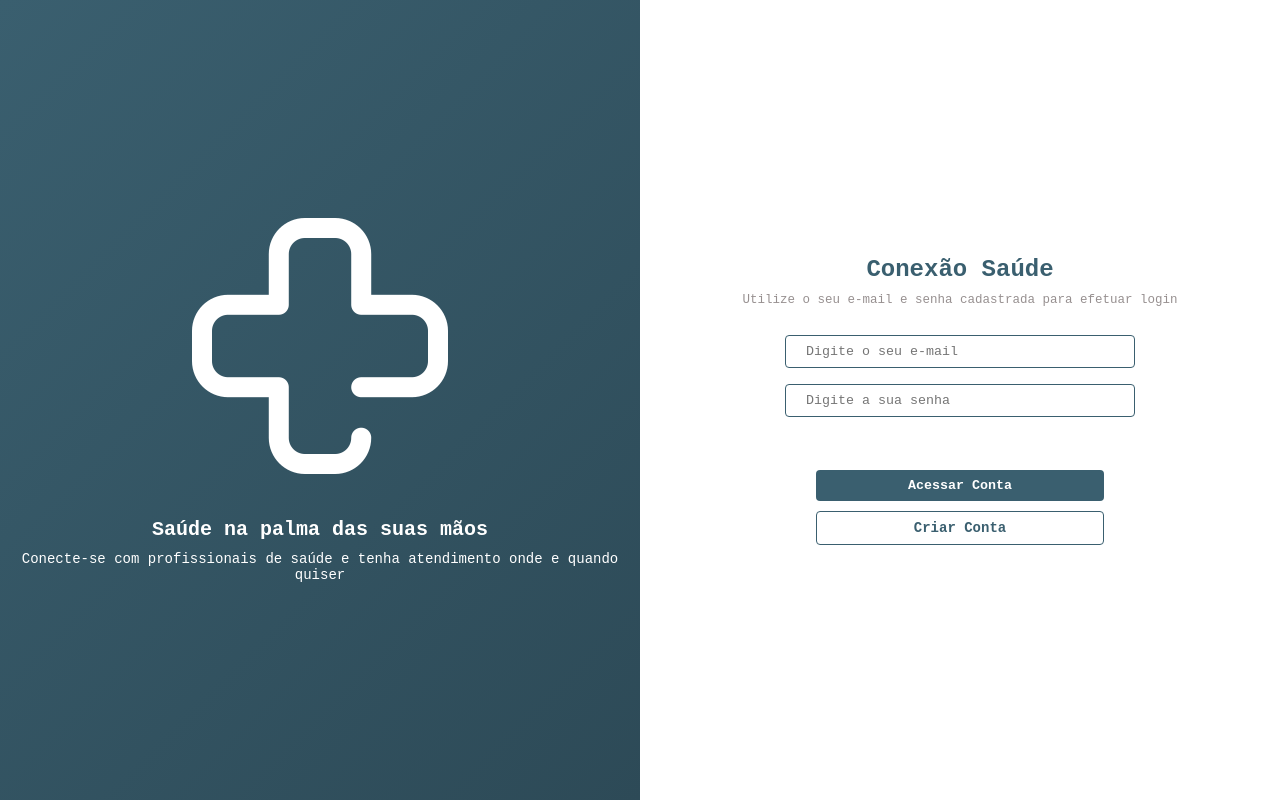
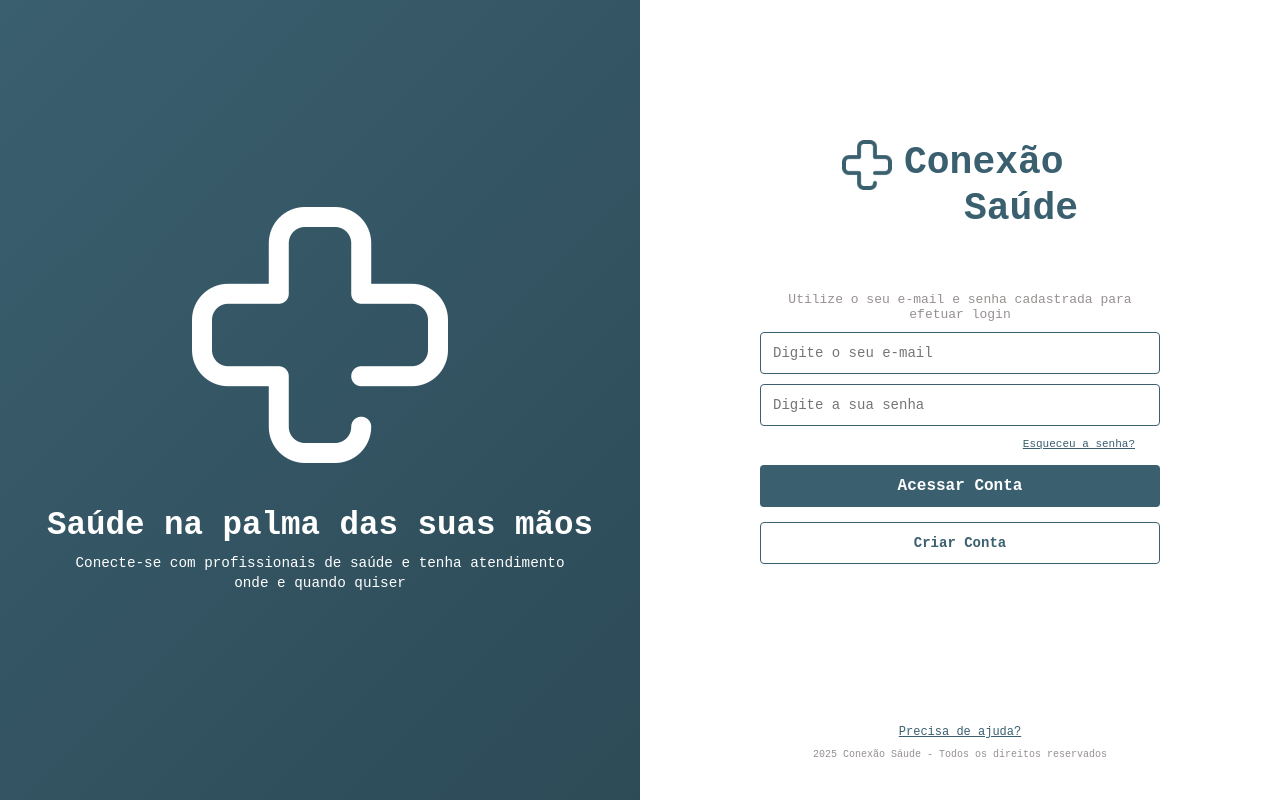
Before and after one commit to welysonfilipe/Conexao_Saude, a React (Vite) app in the folder ConexaSaude/: page / in a window 1280 px wide. Built offline with nearby package versions, Linux system fonts and the light colour scheme.

Commit message:
Criação de Componentes e alterações na estilização da página

```diff
--- /dev/null
+++ b/ConexaSaude/src/components/Button.css
@@ -0,0 +1,50 @@
+
+.container-button {
+    display: flex;
+    flex-direction: column;
+    align-items: center;
+    justify-content: center;
+    width: 100%;
+}
+
+.container-button .button-login {
+  width: 100%;
+  max-width: 400px;
+  padding: 12px;
+  margin-top: 10px;
+  margin-bottom: 5px;
+  background-color: #3A5F6F;
+  color: #FFF;
+  border: none;
+  border-radius: 4px;
+  font-size: 16px;
+  cursor: pointer;
+  font-weight: bold;
+  box-sizing: border-box;
+  text-decoration: none;
+  text-align: center;
+}
+
+.container-button .button-link {
+  display: block;
+  width: 100%;
+  max-width: 400px;
+  text-decoration: none;
+  color: #3A5F6F;
+  background-color: transparent;
+  padding: 12px;
+  border-radius: 4px;
+  border: 1px solid #3A5F6F;
+  text-align: center;
+  font-weight: bold;
+  cursor: pointer;
+  box-sizing: border-box;
+}
+
+.container-button .button-login:hover {
+  opacity: 0.9;
+}
+
+.container-button .button-link:hover {
+  opacity: 0.9;
+}
--- /dev/null
+++ b/ConexaSaude/src/components/Button.jsx
@@ -0,0 +1,12 @@
+import "./Button.css"
+
+const Button = () => {
+  return (
+    <div className="container-button">
+      <a href="#" className="button-login">Acessar Conta</a>
+      <a href="#" className="button-link">Criar Conta</a>
+    </div>
+  )
+}
+
+export default Button
--- /dev/null
+++ b/ConexaSaude/src/components/Forms.css
@@ -0,0 +1,37 @@
+
+.forms-input {
+    display: flex;
+    flex-direction: column;
+    align-items: center;
+    justify-content: center;
+    width: 100%;
+}
+
+.forms-input label {
+    display: block;
+    width: 100%;
+    max-width: 400px;
+    margin-bottom: 10px;
+}
+
+.forms-input input {
+    width: 100%;
+    box-sizing: border-box;
+    padding: 12px;
+    margin: 0;
+    border: 1px solid #3A5F6F;
+    border-radius: 4px;;
+    font-size: 14px;
+    background-color: #FFF;
+}
+
+.forms-input .button-senha {
+  display: block;
+  text-align: right;
+  font-size: 11px;
+  color: #3A5F6F;
+  margin-top: 2px;
+  margin-bottom: 5px;
+  width: 100%;
+  max-width: 350px;
+}
--- /dev/null
+++ b/ConexaSaude/src/components/Forms.jsx
@@ -0,0 +1,20 @@
+
+import "./Forms.css"
+
+const Forms = () => {
+  return (
+
+        <div className='forms-input'>
+          <label>
+                <input type="e-mail" placeholder="Digite o seu e-mail" />
+              </label>
+              <label>
+                <input type="password" placeholder="Digite a sua senha" />
+              </label>
+              <a href="#" className="button-senha">Esqueceu a senha?</a>
+        </div>
+
+    )
+}
+
+export default Forms
--- a/ConexaSaude/src/pages/LoginUsuario.css
+++ b/ConexaSaude/src/pages/LoginUsuario.css
@@ -3,6 +3,7 @@
 .container {
   display: flex;
   height: 100vh;
+  position: relative;
   font-family: monospace, sans-serif;
 }
 
@@ -10,7 +11,8 @@
 .left-side {
   flex: 1; /* ocupa metade */
   background: linear-gradient(135deg, #3A5F6F, #2d4a57);
-  color: white;
+  color: #FFF;
+  padding: 40px;
   display: flex;
   flex-direction: column;
   justify-content: center; /* centraliza vertical */
@@ -19,86 +21,67 @@
 }
 
 .left-side .logo {
-  width: auto;
-  height: auto;/* ajuste do logo */
+  width: auto; /* ajuste do logo */
   margin-bottom: 20px;
 }
 
 .left-side h1 {
-  font-size: 20px;
+  font-size: 2.5rem;
   margin-top: 20px;
-  margin-bottom: 10px;
+  font-weight: bold;
 }
 
 .left-side p {
-  font-size: 14px;
-  max-width: 0 auto;
+  font-size: 1.1rem;
+  margin-top: 10px;
+  line-height: 1.5rem;
+  max-width: 500px;
 }
 
 /* Lado direito */
 .right-side {
   flex: 1; /* ocupa metade */
+  padding: 40px;
   display: flex;
   flex-direction: column;
-  justify-content: center; /* centraliza vertical */
-  align-items: center;     /* centraliza horizontal */
+  justify-content: space-between; /* centraliza vertical */
+  align-items: center;    /* centraliza horizontal */
+  min-height: 100vh;
 }
 
-.right-side h2 {
-  font-size: 24px;
-  margin-bottom: 10px;
-  color: #3A5F6F;
+.LogoIcon {
+  position: relative;
+  top: 100px;
+  z-index: 10;
+  display: flex;
+  align-items: left;
+  gap: 12px;
 }
 
-.paragraph {
-  font-size: 12.5px;
-  margin-bottom: 20px;
-  color: #979090;
+.LogoIcon img {
+  width: 50px;
+  height: 50px;
+  margin-bottom: 40px;
 }
 
-.right-side label {
-  display: block;
-  width: 100%;
-  max-width: 350px;
+.LogoIcon .Logo-Text {
+  font-size: 38px;
+  color: #3A5F6F;
+  font-weight: bold;
+  line-height: 1.2;
 }
 
-.right-side input {
-  width: 100%;
-  box-sizing: border-box;
-  padding: 8px 20px;
-  margin: 8px 0;
-  border: 1px solid #3A5F6F;
-  border-radius: 4px;
+.LogoIcon .Logo-Text .Logo-Text-2 {
+  display: block;
+  margin-left: 60px;
 }
 
-.right-side button {
-  width: 45%;
-  padding: 8px 20px;
-  margin-top: 45px;
-  background-color: #3A5F6F;
-  color: white;
-  border: none;
-  border-radius: 4px;
-  cursor: pointer;
-  font-weight: bold;
-}
-
-.button-link {
-  width: 45%;
-  text-decoration: none !important;
-  color: #3A5F6F;
-  background-color: none;
-  padding: 8px 20px;
-  border-radius: 4px;
-  border: 1px solid #3A5F6F;
-  margin-top: 10px;
+.right-side .paragraph {
+  margin-top: 40px;
+  margin-bottom: 10px;
   text-align: center;
-  font-weight: bold;
-  cursor: pointer;
-}
-
-.right-side button:hover {
-  opacity: 0.9;
+  max-width: 400px;
+  color: #979090;
 }
 
 .right-side a {
@@ -107,3 +90,32 @@
   text-decoration: underline;
   font-size: 14px;
 }
+
+.form-area {
+  display: flex;
+  flex-direction: column;
+  align-items: center;
+  flex-grow: 1;
+  justify-content: center;
+  width: 100%;
+}
+
+.rodape {
+  width: 100%;
+  text-align: center;
+  margin-top: 30px;
+}
+
+.rodape .button-help {
+  color: #3A5F6F;
+  font-size: 12px;
+  margin-bottom: 5px;
+  display: inline-block;
+}
+
+.rodape .paragraph-2 {
+  color: #979090;
+  font-size: 10px;
+  margin: 0;
+  margin-top: 5px;
+}
--- a/ConexaSaude/src/pages/LoginUsuario.jsx
+++ b/ConexaSaude/src/pages/LoginUsuario.jsx
@@ -1,6 +1,9 @@
 import "./LoginUsuario.css";
+import Forms from "../components/Forms"
 
 import Logo from "../assets/saude_branco.png";
+import LogoIcon from "../assets/saude.png";
+import Button from "../components/Button";
 
 const login = () => {
 
@@ -15,18 +18,21 @@ const login = () => {
 
         {/* Lado direito */}
         <div className="right-side">
-          <h2>Conexão Saúde</h2>
+          <div className="LogoIcon"><img src={LogoIcon} alt="Icon da logo" />
+          <h2 className="Logo-Text">Conexão <span className="Logo-Text-2">Saúde</span></h2>
+          </div>
+          <div className="form-area">
           <p className="paragraph">Utilize o seu e-mail e senha cadastrada para efetuar login</p>
-          <label>
-            <input type="e-mail" placeholder="Digite o seu e-mail" />
-          </label>
-          <label>
-            <input type="password" placeholder="Digite a sua senha" />
-          </label>
-          <button>Acessar Conta</button>
-          <a href="#" className="button-link">Criar Conta</a>
+          <Forms />
+          <Button />
+          </div>
+
+          {/* Rodapé */}
+          <div className="rodape">
+            <a href="#" className="button-help">Precisa de ajuda?</a>
+            <p className="paragraph-2">2025 Conexão Sáude - Todos os direitos reservados</p>
+          </div>
         </div>
-
     </div>
   )
 }
```
